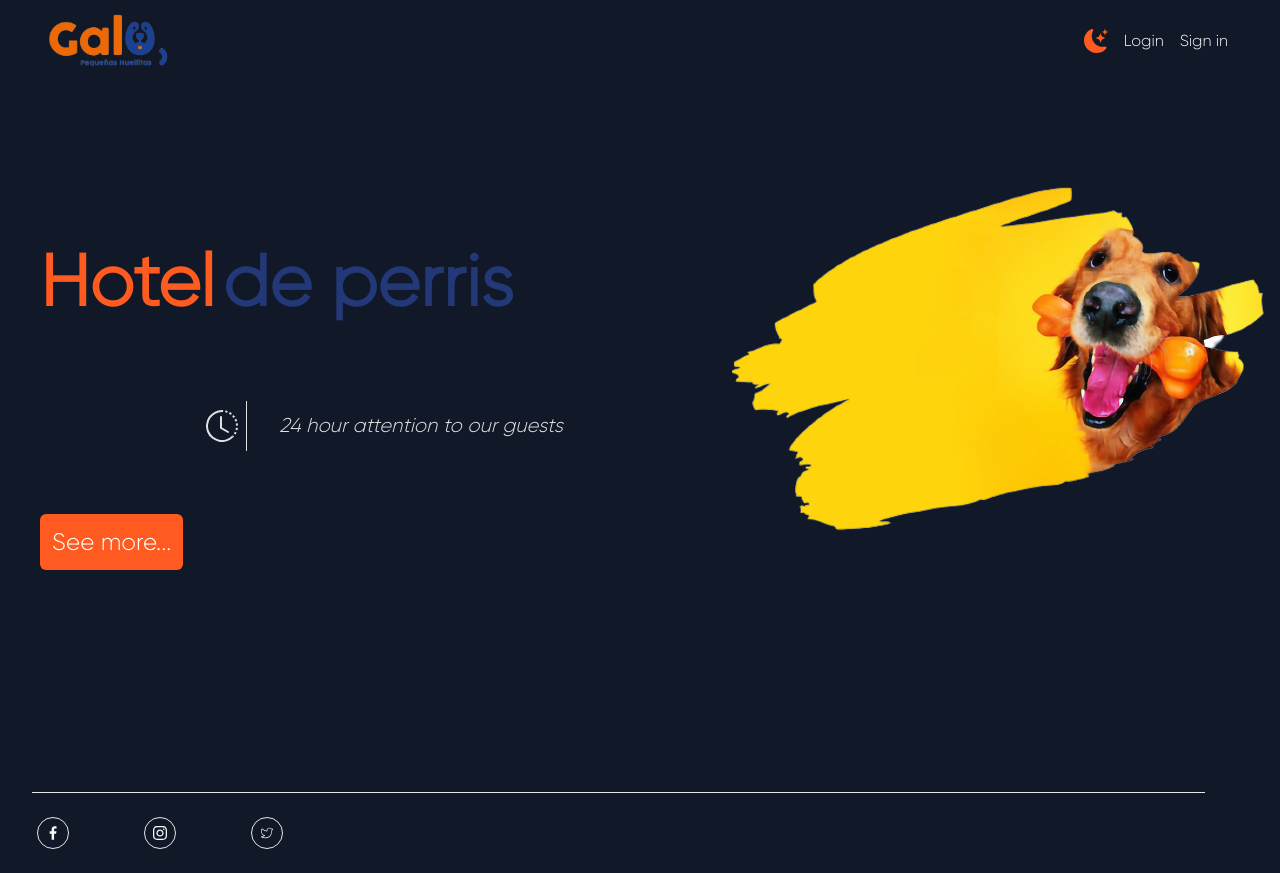
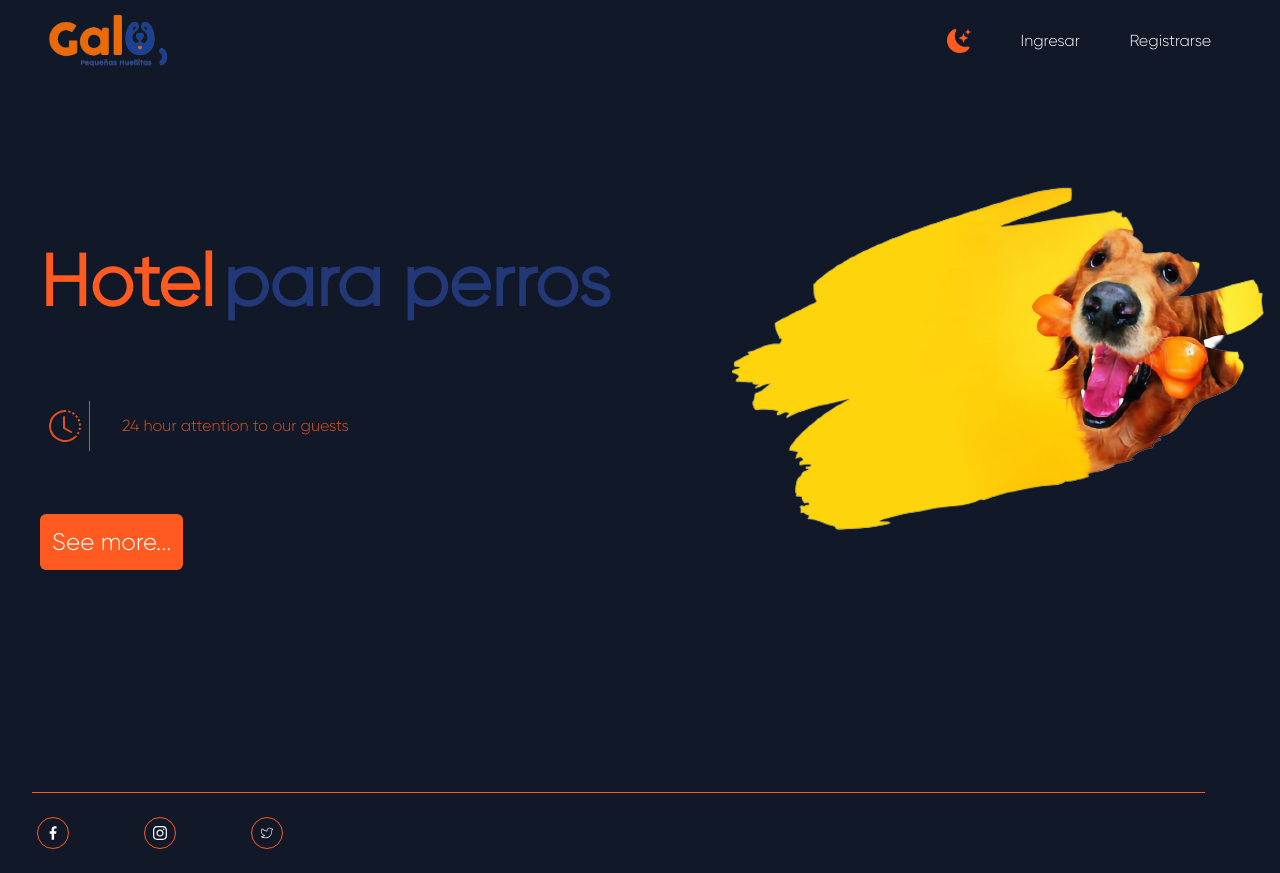
Before and after one commit to NahuelCempellin/Pet-Hotel-Galu, a React (Vite) app: page / in a window 1280 px wide. Built offline with nearby package versions, Linux system fonts and the light colour scheme.

Commit message:
landing finalizada

```diff
--- a/src/components/carrousel/carrolusel.jsx
+++ b/src/components/carrousel/carrolusel.jsx
@@ -1,4 +1,4 @@
-import React from "react";
+import React, {useEffect,useState} from "react";
 import '../carrousel/carrousel.css'
 import {FaPlay,FaSwimmingPool} from 'react-icons/fa'
 import {BsClockHistory} from 'react-icons/bs'
@@ -6,10 +6,24 @@ import {GiDogBowl} from 'react-icons/gi'
 import {CiBaseball} from 'react-icons/ci'
 
 
+
 export default function Carrousel(theme){
+
+  const[light,setLight]= useState(false)
+
+  useEffect(()=>{
+    if(theme === true){
+      setLight(true)
+
+    }else{
+      setLight(false)
+
+    }
+  },[theme])
+
     return(
         <div>
-<div className="content-slider" style={theme=== true?{color:'#233876'} : {color: "white"} }>
+<div className="content-slider">
   <div className="slider">
     <div className="mask">
       <ul>
@@ -18,7 +32,7 @@ export default function Carrousel(theme){
             <div className="item-box">
                 <FaPlay/>
             </div>
-          <div className="quote">See the activities of your pets from your cell phone</div>
+          <p>See the activities of your pets from your cell phone</p>
             </div>
         </li>
         <li className="anim2">
@@ -26,7 +40,7 @@ export default function Carrousel(theme){
         <div className="item-box">
                 <BsClockHistory/>
             </div>
-          <div className="quote">24 hour attention to our guests</div>
+          <p>24 hour attention to our guests</p>
         </div>
         </li>
         <li className="anim3">
@@ -34,7 +48,7 @@ export default function Carrousel(theme){
             <div className="item-box">
                 <GiDogBowl/>
             </div>
-          <div className="quote">Walks, meals, custom diets, recreational games and more!</div>
+          <p>Walks, meals, custom diets, recreational games and more!</p>
             </div>
         </li>
         <li className="anim4">
@@ -42,7 +56,7 @@ export default function Carrousel(theme){
             <div className="item-box">
                 <CiBaseball/>
             </div>
-          <div className="quote">Interactive games and activities with other guests</div>
+          <p >Interactive games and activities with other guests</p>
             </div>
         </li>
         <li className="anim5">
@@ -50,7 +64,7 @@ export default function Carrousel(theme){
             <div className="item-box">
                 <FaSwimmingPool/>
             </div>
-          <div className="quote">Dog bath, spa, pool and much more!</div>
+          <p>Dog bath, spa, pool and much more!</p>
             </div>
         </li>
       </ul>
--- a/src/components/carrousel/carrousel.css
+++ b/src/components/carrousel/carrousel.css
@@ -1,29 +1,33 @@
 
 
-      .content-slider-light {
+
+
+.content-slider-light {
         width: 50;
         height: 160px;
         overflow: hidden;
-        /* color:#233876; */
+        /* color:white; */
       }
   .content-slider {
     width: 50;
     height: 160px;
     overflow: hidden;
-    /* color:white; */
+    /* color:#233876; */
+    color:#ff5a1f;
   }
 
 
   .li-container{
     display:flex;
     align-items: center;
-    justify-content: center;
+    justify-content: flex-start;
 
     width: 100%;
   }
 
   .item-box{
-    border-right: 1px solid white;
+    border-right: 1px solid #ff5a1f;
+    /* padding: 10px; */
     margin-right: 1em;
     width: 50px;
     height: 50px;
@@ -31,7 +35,9 @@
     display:flex;
     align-items: center;
     justify-content: center;
+    /* color:white; */
   }
+
 
   .slider {
     height: 320px;
--- a/src/components/footer/footer.jsx
+++ b/src/components/footer/footer.jsx
@@ -7,13 +7,17 @@ import {CiTwitter} from 'react-icons/ci'
 export default function Footer({theme,setTheme}){
 
     return(
-        <div className="mt-36 items-center">
-            <hr className={` ${theme? "border-blue-900" : "border-inherit"} w-11/12 ml-8`}/>
+        <div className="mt-36 items-center w-full">
+            <hr className={` ${theme? "border-blue-900" : "border-orange-500"} w-11/12 ml-8`}/>
 
             <div className="w-1/4 h-20 flex items-center justify-around">
-                <a className={`border w-8 h-8 ${theme? "border-blue-900" : 'border-inherit'} flex items-center justify-center rounded-full`}><GrFacebookOption className={theme? "text-blue-900" : "text-zinc-50"}/></a>
-                <a className={`border w-8 h-8 items-center justify-center ${theme? "border-blue-900" : 'border-inherit'} flex items-center justify-center rounded-full`} ><FaInstagram className={theme? "text-blue-900" : "text-zinc-50"}/></a>
-                <a className={`border w-8 h-8 items-center justify-center ${theme? "border-blue-900" : 'border-inherit'} flex items-center justify-center rounded-full`}><CiTwitter className={theme? "text-blue-900" : "text-zinc-50"}/></a>
+                <a className={`border w-8 h-8 ${theme? "border-blue-900" : 'border-orange-500'} flex items-center justify-center rounded-full`}><GrFacebookOption className={theme? "text-blue-900" : "text-zinc-50"}/></a>
+                <a className={`border w-8 h-8 items-center justify-center ${theme? "border-blue-900" : 'border-orange-500'} flex items-center justify-center rounded-full`} ><FaInstagram className={theme? "text-blue-900" : "text-zinc-50"}/></a>
+                <a className={`border w-8 h-8 items-center justify-center ${theme? "border-blue-900" : 'border-orange-500'} flex items-center justify-center rounded-full`}><CiTwitter className={theme? "text-blue-900" : "text-zinc-50"}/></a>
+            </div>
+
+                {/* <p className={theme? "text-blue-900" : "text-zinc-50"}>©Galo pequeñas huellitas| All Rights Reserved</p> */}
+            <div>
             </div>
         </div>
     )
--- a/src/components/navbar/NavLogout.jsx
+++ b/src/components/navbar/NavLogout.jsx
@@ -1,4 +1,5 @@
 import React from "react";
+import { Link } from "react-router-dom";
 import Logo from '../../assets/galu-logo.png'
 import ThemeSwitch from "./theme";
 
@@ -10,10 +11,14 @@ export default function NavLogout({theme, setTheme}){
             </div>
 
 
-            <div className="w-40 flex justify-around mr-8" >
+            <div className="w-1/4 flex justify-around mr-8" >
             <ThemeSwitch theme={theme} setTheme={setTheme}/>
-            <p className={theme? "text-blue-900" : "text-zinc-50"}>Login</p>
-            <p className={theme? "text-blue-900" : "text-zinc-50"}>Sign in</p>
+            <Link to='/login'>
+            <p className={theme? "text-blue-900" : "text-zinc-50"}>Ingresar</p>
+            </Link>
+            <Link to='/register'>
+            <p className={theme? "text-blue-900" : "text-zinc-50"}>Registrarse</p>
+            </Link>
             </div>
         </div>
     )
--- a/src/pages/landing/landingPage.jsx
+++ b/src/pages/landing/landingPage.jsx
@@ -13,7 +13,7 @@ export default function Landing(){
                 <div>
                     <div className="flex mt-20">
                     <h1 className="mr-2 font-bold text-7xl text-orange-500">Hotel</h1>
-                    <h1 className="font-bold text-7xl text-blue-900">de perris</h1>
+                    <h1 className="font-bold text-7xl text-blue-900">para perros</h1>
                     </div>
                         <Carrousel theme={theme}/>
                     <button className="bg-orange-500 text-white text-2xl p-3 rounded-md mt-9 ml-50">See more...</button>
```
